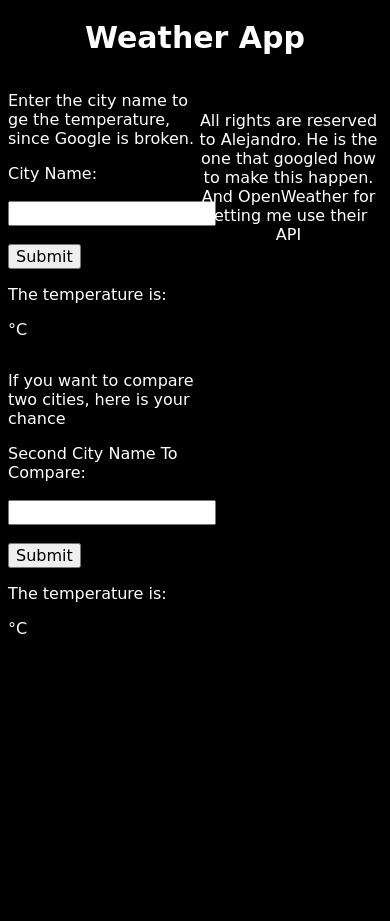
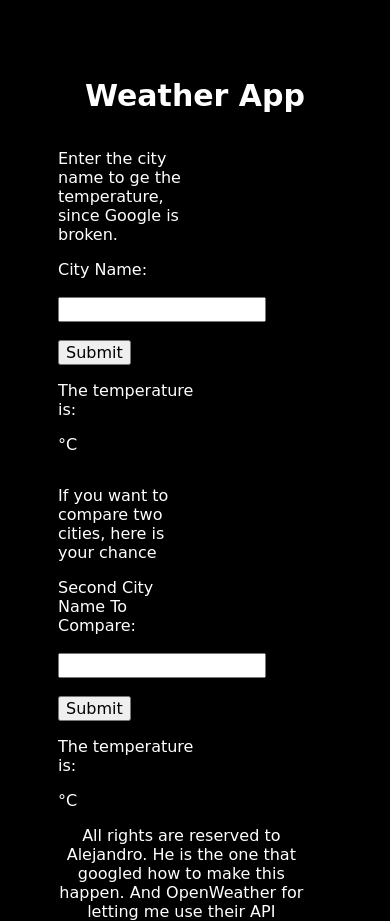
Before and after one commit to AlejandroPerdomoCuello/weather-app, a plain HTML site: page index.html in a window 390 px wide. Before the commit the page ends 844 px from the top, so only its background shows below. Drawn offline with Linux system fonts and the light colour scheme.

Commit message:
final fixes to the responisveness

```diff
--- a/style.css
+++ b/style.css
@@ -10,6 +10,12 @@
     }
 
     #secondTemp {
+        width: 90%;
+        float: left;
+        clear: left;
+    }
+
+    footer {
         width: 90%;
         float: left;
         clear: left;
@@ -28,6 +34,12 @@
     }
 
     #secondTemp {
+        width: 90%;
+        float: left;
+        clear: left;
+    }
+
+    footer {
         width: 90%;
         float: left;
         clear: left;
@@ -54,6 +66,10 @@
 body {
     background-color: black;
     color: white;
+}
+
+#container {
+    padding: 50px;
 }
 
 h1 {
```
